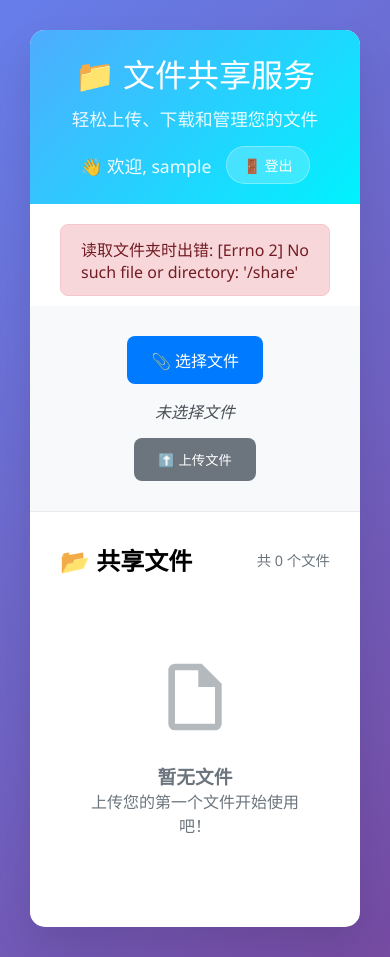
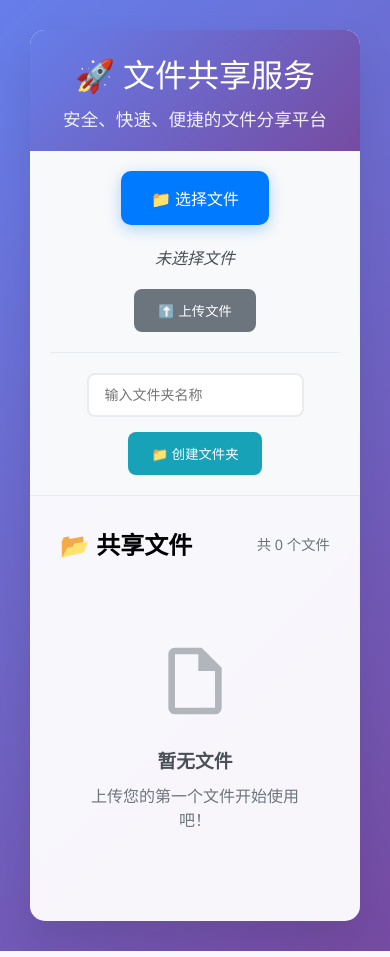
Before and after one commit to lwFace/SecureFileHub, a Flask app: page / in a window 390 px wide. Run offline with Flask 2, Linux system fonts and the light colour scheme; the visitor is signed in with stand-in values (Sample User, id 1); parts of the project's set-up code (start-up, migrations or seed data) failed here and were passed over.

Commit message:
增加文件夹创建以及删除功能

```diff
--- a/config.py
+++ b/config.py
@@ -25,7 +25,7 @@ BAN_DURATION = 600  # 封禁时长（秒），10分钟
 ATTEMPT_WINDOW = 900  # 失败次数统计时间窗口（秒），15分钟
 
 # 文件上传配置
-UPLOAD_FOLDER = '/share'
+UPLOAD_FOLDER = 'D:/upload'
 MAX_FILE_SIZE = 1024 * 1024 * 1024  # 1GB
 
 # 日志配置
--- a/file_handler/__init__.py
+++ b/file_handler/__init__.py
@@ -10,7 +10,8 @@ from .file_operations import (
     upload_single_file,
     upload_chunk_file,
     download_file_handler,
-    delete_file_handler
+    delete_file_handler,
+    create_folder_handler
 )
 
 __all__ = [
@@ -19,5 +20,6 @@ __all__ = [
     'upload_single_file',
     'upload_chunk_file',
     'download_file_handler',
-    'delete_file_handler'
+    'delete_file_handler',
+    'create_folder_handler'
 ]
--- a/routes/file_routes.py
+++ b/routes/file_routes.py
@@ -12,7 +12,8 @@ from file_handler import (
     upload_single_file,
     upload_chunk_file,
     download_file_handler,
-    delete_file_handler
+    delete_file_handler,
+    create_folder_handler
 )
 
 file_bp = Blueprint('file_routes', __name__)
@@ -93,13 +94,33 @@ def download_file(filename):
 @file_bp.route('/delete/<filename>', methods=['POST'])
 @login_required
 def delete_file(filename):
-    """删除文件"""
+    """删除文件或文件夹"""
     try:
         message = delete_file_handler(filename)
         flash(message, 'success')
     except FileNotFoundError:
-        flash('文件不存在', 'error')
+        flash('文件或文件夹不存在', 'error')
     except Exception as e:
         flash(f'删除失败: {str(e)}', 'error')
 
     return redirect(url_for('file_routes.index'))
+
+
+@file_bp.route('/create_folder', methods=['POST'])
+@login_required
+def create_folder():
+    """创建文件夹"""
+    try:
+        folder_name = request.form.get('folder_name', '').strip()
+        if not folder_name:
+            return jsonify({'success': False, 'error': '文件夹名称不能为空'})
+
+        message = create_folder_handler(folder_name)
+        return jsonify({'success': True, 'message': message})
+
+    except ValueError as e:
+        return jsonify({'success': False, 'error': str(e)})
+    except FileExistsError as e:
+        return jsonify({'success': False, 'error': str(e)})
+    except Exception as e:
+        return jsonify({'success': False, 'error': f'创建文件夹失败: {str(e)}'})
--- a/templates/index.html
+++ b/templates/index.html
@@ -15,34 +15,25 @@
             font-family: 'Segoe UI', Tahoma, Geneva, Verdana, sans-serif;
             background: linear-gradient(135deg, #667eea 0%, #764ba2 100%);
             min-height: 100vh;
+            margin: 0;
             padding: 20px;
         }
 
         .container {
             max-width: 1200px;
             margin: 0 auto;
-            background: white;
-            border-radius: 15px;
+            background: rgba(255, 255, 255, 0.95);
+            border-radius: 20px;
             box-shadow: 0 20px 40px rgba(0,0,0,0.1);
             overflow: hidden;
+            backdrop-filter: blur(10px);
         }
 
         .header {
-            background: linear-gradient(135deg, #4facfe 0%, #00f2fe 100%);
+            background: linear-gradient(135deg, #667eea 0%, #764ba2 100%);
             color: white;
             padding: 30px;
-        }
-
-        .header-content {
-            display: flex;
-            justify-content: space-between;
-            align-items: center;
-            flex-wrap: wrap;
-            gap: 20px;
-        }
-
-        .header-title {
-            text-align: left;
+            text-align: center;
         }
 
         .header h1 {
@@ -52,98 +43,61 @@
         }
 
         .header p {
+            opacity: 0.9;
             font-size: 1.1em;
-            opacity: 0.9;
-        }
-
-        .user-info {
-            display: flex;
-            align-items: center;
-            gap: 15px;
-            flex-wrap: wrap;
-        }
-
-        .welcome-text {
-            font-size: 1.1em;
-            font-weight: 500;
-            opacity: 0.95;
-        }
-
-        .admin-btn {
-            background: rgba(255,193,7,0.9);
-            color: #212529;
-            text-decoration: none;
-            padding: 8px 16px;
-            border-radius: 20px;
-            font-size: 14px;
-            font-weight: 500;
-            transition: all 0.3s ease;
-            border: 1px solid rgba(255,193,7,0.5);
-            margin-right: 10px;
-        }
-
-        .admin-btn:hover {
-            background: rgba(255,193,7,1);
-            transform: translateY(-1px);
-        }
-
-        .logout-btn {
-            background: rgba(255,255,255,0.2);
-            color: white;
-            text-decoration: none;
-            padding: 8px 16px;
-            border-radius: 20px;
-            font-size: 14px;
-            font-weight: 500;
-            transition: all 0.3s ease;
-            border: 1px solid rgba(255,255,255,0.3);
-        }
-
-        .logout-btn:hover {
-            background: rgba(255,255,255,0.3);
-            transform: translateY(-1px);
         }
 
         .upload-section {
-            padding: 30px;
+            padding: 40px 30px;
             background: #f8f9fa;
             border-bottom: 1px solid #e9ecef;
+            transition: all 0.3s ease;
         }
 
         .upload-form {
             display: flex;
-            gap: 15px;
+            flex-direction: column;
             align-items: center;
-            justify-content: center;
-            flex-wrap: wrap;
+            gap: 20px;
         }
 
         .file-input-wrapper {
             position: relative;
-            overflow: hidden;
             display: inline-block;
         }
 
         .file-input {
             position: absolute;
-            left: -9999px;
+            opacity: 0;
+            width: 100%;
+            height: 100%;
+            cursor: pointer;
         }
 
         .file-input-label {
+            display: inline-block;
+            padding: 15px 30px;
             background: #007bff;
             color: white;
-            padding: 12px 24px;
-            border-radius: 8px;
+            border-radius: 10px;
             cursor: pointer;
             transition: all 0.3s ease;
-            display: inline-block;
             font-weight: 500;
+            box-shadow: 0 4px 15px rgba(0,123,255,0.3);
         }
 
         .file-input-label:hover {
             background: #0056b3;
             transform: translateY(-2px);
-            box-shadow: 0 5px 15px rgba(0,123,255,0.3);
+            box-shadow: 0 6px 20px rgba(0,123,255,0.4);
+        }
+
+        .upload-controls {
+            display: flex;
+            align-items: center;
+            gap: 20px;
+            flex-wrap: wrap;
+            justify-content: center;
         }
 
         .upload-btn {
@@ -174,6 +128,60 @@
             color: #495057;
             font-style: italic;
             margin: 0 10px;
+        }
+
+        /* 文件夹创建样式 */
+        .folder-section {
+            margin-top: 20px;
+            padding-top: 20px;
+            border-top: 1px solid #e9ecef;
+        }
+
+        .folder-form {
+            display: flex;
+            gap: 15px;
+            align-items: center;
+            justify-content: center;
+            flex-wrap: wrap;
+        }
+
+        .folder-input {
+            padding: 12px 16px;
+            border: 2px solid #e9ecef;
+            border-radius: 8px;
+            font-size: 14px;
+            min-width: 200px;
+            transition: all 0.3s ease;
+        }
+
+        .folder-input:focus {
+            outline: none;
+            border-color: #007bff;
+            box-shadow: 0 0 0 3px rgba(0,123,255,0.1);
+        }
+
+        .folder-btn {
+            background: #17a2b8;
+            color: white;
+            border: none;
+            padding: 12px 24px;
+            border-radius: 8px;
+            cursor: pointer;
+            font-weight: 500;
+            transition: all 0.3s ease;
+        }
+
+        .folder-btn:hover {
+            background: #138496;
+            transform: translateY(-2px);
+            box-shadow: 0 5px 15px rgba(23,162,184,0.3);
+        }
+
+        .folder-btn:disabled {
+            background: #6c757d;
+            cursor: not-allowed;
+            transform: none;
+            box-shadow: none;
         }
 
         .files-section {
@@ -288,108 +331,35 @@
             opacity: 0.5;
         }
 
-        .flash-messages {
-            margin: 20px 30px 0;
-        }
-
-        .flash-message {
-            padding: 12px 20px;
-            border-radius: 8px;
+        .empty-state h3 {
             margin-bottom: 10px;
-            font-weight: 500;
-        }
-
-        .flash-success {
-            background: #d4edda;
-            color: #155724;
-            border: 1px solid #c3e6cb;
-        }
-
-        .flash-error {
-            background: #f8d7da;
-            color: #721c24;
-            border: 1px solid #f5c6cb;
-        }
-
-        .flash-warning {
-            background: #fff3cd;
-            color: #856404;
-            border: 1px solid #ffeaa7;
-        }
-
-        .progress-container {
-            width: 100%;
-            background-color: #f0f0f0;
-            border-radius: 10px;
-            margin: 15px 0;
-            display: none;
-        }
-
-        .progress-bar {
-            height: 20px;
-            background: linear-gradient(90deg, #4facfe 0%, #00f2fe 100%);
-            border-radius: 10px;
-            transition: width 0.3s ease;
-            display: flex;
-            align-items: center;
-            justify-content: center;
-            color: white;
-            font-size: 12px;
-            font-weight: bold;
-        }
-
-        .upload-status {
-            text-align: center;
-            margin: 10px 0;
-            font-weight: 500;
-            display: none;
-        }
-
-        .large-file-notice {
-            background: #e3f2fd;
-            border: 1px solid #2196f3;
-            border-radius: 8px;
-            padding: 15px;
-            margin: 15px 0;
-            color: #1976d2;
-            display: none;
+            color: #495057;
         }
 
         @media (max-width: 768px) {
             .container {
                 margin: 10px;
+                border-radius: 15px;
             }
 
             .header {
                 padding: 20px;
             }
 
-            .header-content {
-                flex-direction: column;
-                align-items: flex-start;
-                gap: 15px;
-            }
-
-            .header-title {
-                text-align: center;
-                width: 100%;
-            }
-
             .header h1 {
                 font-size: 2em;
             }
 
-            .user-info {
-                width: 100%;
-                justify-content: center;
-            }
-
-            .upload-form {
-                flex-direction: column;
+            .upload-section {
+                padding: 20px;
             }
 
             .files-grid {
                 grid-template-columns: 1fr;
+            }
+
+            .upload-controls {
+                flex-direction: column;
             }
         }
     </style>
@@ -397,50 +367,40 @@
 <body>
     <div class="container">
         <div class="header">
-            <div class="header-content">
-                <div class="header-title">
-                    <h1>📁 文件共享服务</h1>
-                    <p>轻松上传、下载和管理您的文件</p>
-                </div>
-                <div class="user-info">
-                    <span class="welcome-text">👋 欢迎, {{ username }}</span>
-                    {% if username == 'root' %}
-                        <a href="/admin/security" class="admin-btn">🛡️ 安全管理</a>
-                    {% endif %}
-                    <a href="/logout" class="logout-btn">🚪 登出</a>
-                </div>
-            </div>
+            <h1>🚀 文件共享服务</h1>
+            <p>安全、快速、便捷的文件分享平台</p>
         </div>
 
-        {% with messages = get_flashed_messages(with_categories=true) %}
-            {% if messages %}
-                <div class="flash-messages">
-                    {% for category, message in messages %}
-                        <div class="flash-message flash-{{ category }}">{{ message }}</div>
-                    {% endfor %}
-                </div>
-            {% endif %}
-        {% endwith %}
-
         <div class="upload-section">
-            <form class="upload-form" method="POST" action="/upload" enctype="multipart/form-data" id="uploadForm">
+            <form id="uploadForm" class="upload-form" enctype="multipart/form-data">
                 <div class="file-input-wrapper">
                     <input type="file" id="file" name="file" class="file-input" required>
-                    <label for="file" class="file-input-label">📎 选择文件</label>
+                    <label for="file" class="file-input-label">📁 选择文件</label>
                 </div>
-                <span class="selected-file" id="selectedFile">未选择文件</span>
-                <button type="submit" class="upload-btn" id="uploadBtn" disabled>⬆️ 上传文件</button>
-            </form>
+
+                <div class="upload-controls">
+                    <span id="selectedFile" class="selected-file">未选择文件</span>
+                    <button type="submit" id="uploadBtn" class="upload-btn" disabled>⬆️ 上传文件</button>
+                </div>
 
                 <div class="large-file-notice" id="largeFileNotice">
-                📋 检测到大文件，将使用分块上传以提高稳定性和速度
+                    📋 检测到大文件，将使用分块上传技术确保传输稳定性
                 </div>
+            </form>
 
             <div class="progress-container" id="progressContainer">
                 <div class="progress-bar" id="progressBar" style="width: 0%">0%</div>
             </div>
 
             <div class="upload-status" id="uploadStatus"></div>
+
+            <!-- 文件夹创建区域 -->
+            <div class="folder-section">
+                <form id="folderForm" class="folder-form">
+                    <input type="text" id="folderName" name="folder_name" class="folder-input" placeholder="输入文件夹名称" required>
+                    <button type="submit" id="folderBtn" class="folder-btn">📁 创建文件夹</button>
+                </form>
+            </div>
         </div>
 
         <div class="files-section">
@@ -454,7 +414,9 @@
                     {% for file in files %}
                         <div class="file-card">
                             <div class="file-icon">
-                                {% if file.type and file.type.startswith('image/') %}
+                                {% if file.is_folder %}
+                                    📁
+                                {% elif file.type and file.type.startswith('image/') %}
                                     🖼️
                                 {% elif file.type and file.type.startswith('video/') %}
                                     🎥
@@ -474,13 +436,19 @@
                             </div>
                             <div class="file-name">{{ file.name }}</div>
                             <div class="file-info">
+                                {% if file.is_folder %}
+                                    类型: 文件夹
+                                {% else %}
                                     大小: {{ file.size }}<br>
                                     类型: {{ file.type or '未知' }}
+                                {% endif %}
                             </div>
                             <div class="file-actions">
+                                {% if not file.is_folder %}
                                     <a href="/download/{{ file.name }}" class="btn btn-primary">⬇️ 下载</a>
+                                {% endif %}
                                 <form method="POST" action="/delete/{{ file.name }}" style="display: inline;"
-                                      onsubmit="return confirm('确定要删除文件 {{ file.name }} 吗？')">
+                                      class="delete-form" data-filename="{{ file.name }}" data-type="{% if file.is_folder %}文件夹{% else %}文件{% endif %}">
                                     <button type="submit" class="btn btn-danger">🗑️ 删除</button>
                                 </form>
                             </div>
@@ -552,7 +520,7 @@
             formData.append('file', file);
 
             showProgress();
-            updateStatus('正在上传文件...');
+            updateStatus('正在上传...');
 
             const xhr = new XMLHttpRequest();
 
@@ -565,10 +533,16 @@
 
             xhr.addEventListener('load', function() {
                 if (xhr.status === 200) {
+                    const response = JSON.parse(xhr.responseText);
+                    if (response.success) {
                         updateStatus('上传成功！');
                         setTimeout(() => {
                             location.reload();
-                    }, 1500);
+                        }, 1000);
+                    } else {
+                        updateStatus('上传失败：' + response.error);
+                        hideProgress();
+                    }
                 } else {
                     updateStatus('上传失败，请重试');
                     hideProgress();
@@ -576,7 +550,7 @@
             });
 
             xhr.addEventListener('error', function() {
-                updateStatus('上传失败，请重试');
+                updateStatus('网络错误，请重试');
                 hideProgress();
             });
 
@@ -587,10 +561,9 @@
         function uploadLargeFile(file) {
             const totalChunks = Math.ceil(file.size / CHUNK_SIZE);
             const uploadId = generateUploadId();
-            let uploadedChunks = 0;
 
             showProgress();
-            updateStatus(`正在分块上传大文件... (共${totalChunks}块)`);
+            updateStatus('准备分块上传...');
 
             function uploadChunk(chunkIndex) {
                 const start = chunkIndex * CHUNK_SIZE;
@@ -598,34 +571,32 @@
                 const chunk = file.slice(start, end);
 
                 const formData = new FormData();
-                formData.append('chunk', chunk);
-                formData.append('chunkNumber', chunkIndex);
-                formData.append('totalChunks', totalChunks);
+                formData.append('file', chunk);
+                formData.append('chunk_index', chunkIndex);
+                formData.append('total_chunks', totalChunks);
+                formData.append('upload_id', uploadId);
                 formData.append('filename', file.name);
-                formData.append('uploadId', uploadId);
 
                 const xhr = new XMLHttpRequest();
 
                 xhr.addEventListener('load', function() {
                     if (xhr.status === 200) {
                         const response = JSON.parse(xhr.responseText);
+                        if (response.success) {
+                            const progress = ((chunkIndex + 1) / totalChunks) * 100;
+                            updateProgress(progress);
+                            updateStatus(`上传进度: ${chunkIndex + 1}/${totalChunks} 块`);
 
-                        if (response.success) {
-                            uploadedChunks++;
-                            const progress = (uploadedChunks / totalChunks) * 100;
-                            updateProgress(progress);
-
-                            if (response.message && response.message.includes('上传成功')) {
-                                updateStatus('文件合并完成，上传成功！');
+                            if (chunkIndex + 1 < totalChunks) {
+                                uploadChunk(chunkIndex + 1);
+                            } else {
+                                updateStatus('上传完成！');
                                 setTimeout(() => {
                                     location.reload();
-                                }, 1500);
-                            } else if (chunkIndex + 1 < totalChunks) {
-                                updateStatus(`正在上传第 ${uploadedChunks + 1} / ${totalChunks} 块...`);
-                                uploadChunk(chunkIndex + 1);
+                                }, 1000);
                             }
                         } else {
-                            updateStatus(`上传失败: ${response.message}`);
+                            updateStatus('上传失败：' + response.error);
                             hideProgress();
                         }
                     } else {
@@ -708,10 +679,69 @@
 
             if (files.length > 0) {
                 fileInput.files = files;
-                const event = new Event('change', { bubbles: true });
-                fileInput.dispatchEvent(event);
+                fileInput.dispatchEvent(new Event('change'));
             }
         }
+
+        // 文件夹创建功能
+        const folderForm = document.getElementById('folderForm');
+        const folderInput = document.getElementById('folderName');
+        const folderBtn = document.getElementById('folderBtn');
+
+        folderForm.addEventListener('submit', function(e) {
+            e.preventDefault();
+
+            const folderName = folderInput.value.trim();
+            if (!folderName) {
+                alert('请输入文件夹名称');
+                return;
+            }
+
+            folderBtn.disabled = true;
+            folderBtn.textContent = '创建中...';
+
+            const formData = new FormData();
+            formData.append('folder_name', folderName);
+
+            fetch('/create_folder', {
+                method: 'POST',
+                body: formData
+            })
+            .then(response => response.json())
+            .then(data => {
+                if (data.success) {
+                    folderInput.value = '';
+                    location.reload(); // 刷新页面显示新文件夹
+                } else {
+                    alert('创建失败：' + data.error);
+                }
+            })
+            .catch(error => {
+                console.error('Error:', error);
+                alert('创建失败，请重试');
+            })
+            .finally(() => {
+                folderBtn.disabled = false;
+                folderBtn.textContent = '📁 创建文件夹';
+            });
+        });
+
+        // 处理删除确认
+        document.addEventListener('DOMContentLoaded', function() {
+            const deleteForms = document.querySelectorAll('.delete-form');
+            deleteForms.forEach(form => {
+                form.addEventListener('submit', function(e) {
+                    e.preventDefault();
+
+                    const filename = this.dataset.filename;
+                    const type = this.dataset.type;
+
+                    if (confirm(`确定要删除${type} ${filename} 吗？`)) {
+                        this.submit();
+                    }
+                });
+            });
+        });
     </script>
 </body>
 </html>
```
Also changed, not shown: other parts of templates/index.html (+41 -6 lines), file_handler/file_operations.py (+46 -7 lines). Lines whose indentation alone changed are shown as unchanged.
